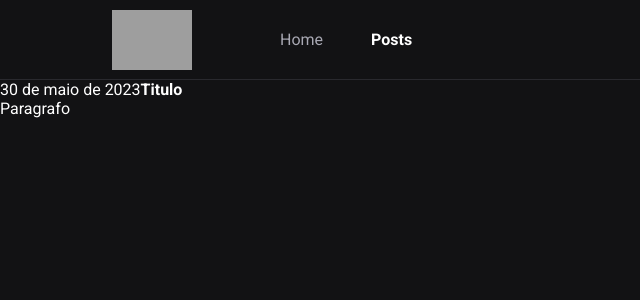
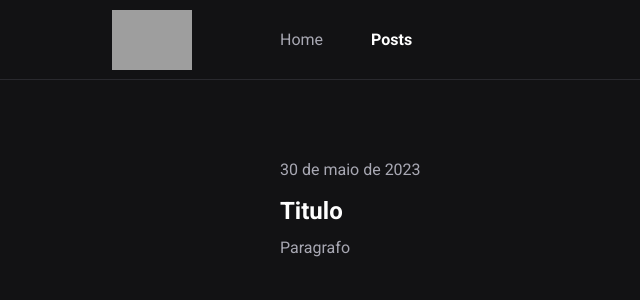
Before and after one commit to allerasouza/curso-pratico-react-e-nextjs-essencial-com-typescript, a Next.js app in the folder curso-basico-nextjs/: page /posts in a window 1280 px wide. Shown: the top 300 px of the page, without its empty margins (0-640 px from the left). Built offline with nearby package versions, Linux system fonts and the light colour scheme; grey boxes are pictures that could not be loaded.

Commit message:
feat: apply post page stylization

```diff
--- a/curso-basico-nextjs/src/pages/posts/index.tsx
+++ b/curso-basico-nextjs/src/pages/posts/index.tsx
@@ -1,6 +1,7 @@
 import SEO from '@/src/components/SEO';
 import Link from 'next/link';
 import { GetStaticProps } from 'next';
+import styles from './posts.module.scss';
 
 export interface Post {
   id: string;
@@ -15,14 +16,12 @@
   return (
     <>
       <SEO title="Posts" />
-      <main>
-        <div>
+      <main className={styles.container}>
+        <div className={styles.posts}>
           <Link href="#">
-            <a>
-              <time>30 de maio de 2023</time>
-              <strong>Titulo</strong>
-              <p>Paragrafo</p>
-            </a>
+            <time>30 de maio de 2023</time>
+            <strong>Titulo</strong>
+            <p>Paragrafo</p>
           </Link>
         </div>
       </main>
--- /dev/null
+++ b/curso-basico-nextjs/src/pages/posts/posts.module.scss
@@ -0,0 +1,46 @@
+.container {
+  max-width: 1120px;
+  margin: 0 auto;
+  padding: 0 2rem;
+}
+
+.posts {
+  max-width: 720px;
+  margin: 5rem auto 0;
+
+  a {
+    display: block;
+
+    & + a { // da segunda ancora em diante
+      margin-top: 2rem;
+      padding-top: 2rem;
+      border-top: 1px solid var(--gray700);
+    }
+
+    time {
+      font-size: 1rem;
+      display: flex;
+      align-items: center;
+      color: var(--gray300);
+    }
+
+    strong {
+      display: block;
+      font-size: 1.5rem;
+      margin-top: 1rem;
+      line-height: 2rem;
+      transition: color 0.2s;
+    }
+
+    &:hover strong {
+      color: var(--primary);
+    }
+
+    p {
+      color: var(--gray300);
+      margin-top: 0.5rem;
+      line-height: 1.625rem;
+
+    }
+  }
+}
```
